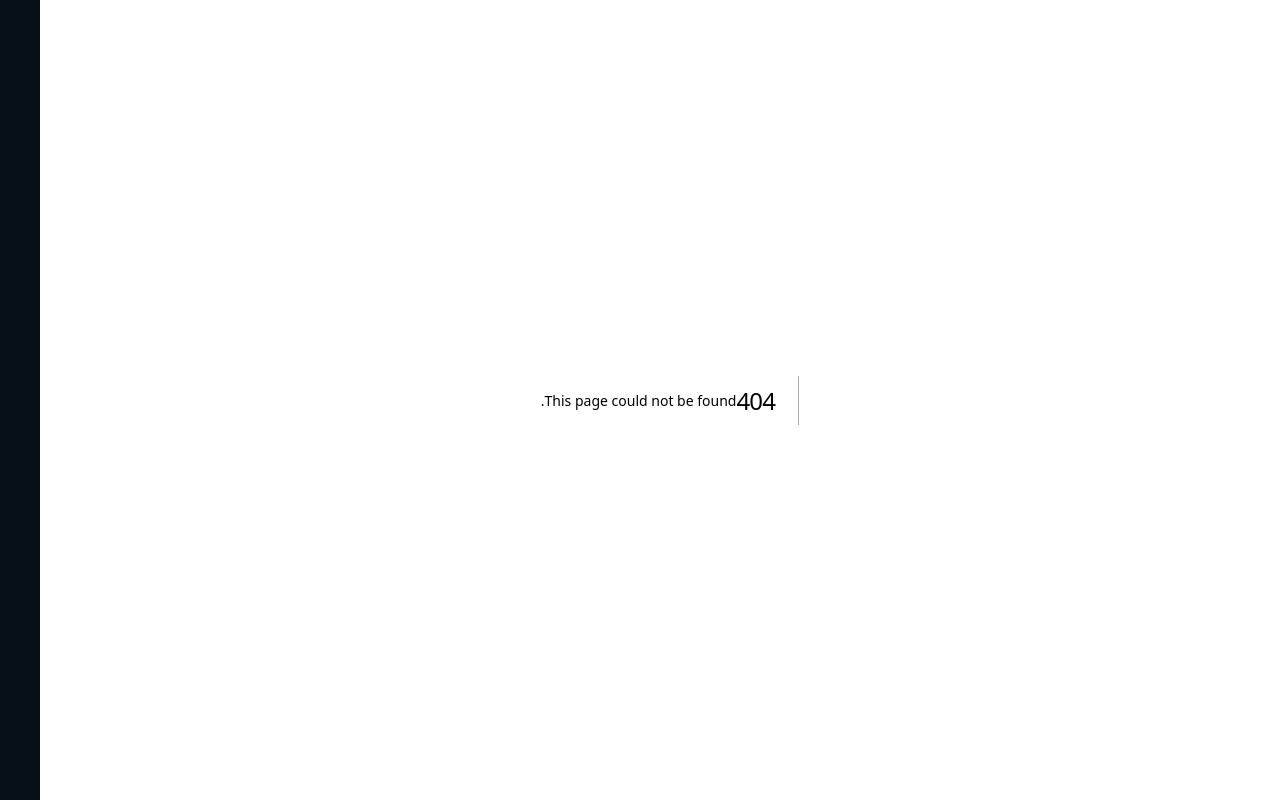
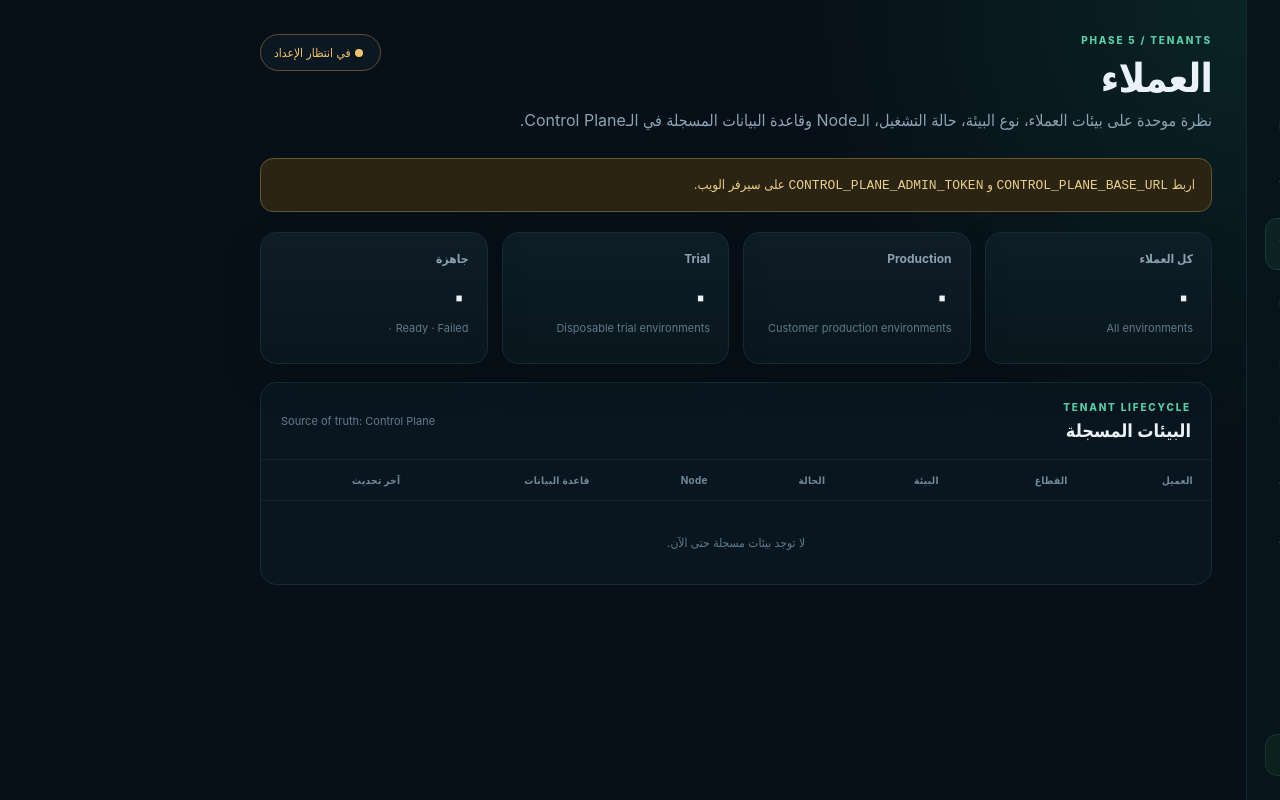
Before and after one commit to abdelrahmanashraf-code/DSX-Control-Plane, a Next.js app in the folder apps/web/: page /tenants in a window 1280 px wide. Before the commit this address had no page. Built offline with nearby package versions, Linux system fonts and the light colour scheme.

Commit message:
feat(web): add tenants lifecycle screen

```diff
--- /dev/null
+++ b/apps/web/app/tenants/page.tsx
@@ -0,0 +1,137 @@
+import { AdminShell } from "../admin-shell";
+import { field, getTenantsData } from "@/lib/control-plane";
+
+export const dynamic = "force-dynamic";
+
+function StatusPill({ value }: { value: string }) {
+  const safe = value.toLowerCase().replace(/[^a-z0-9_-]/g, "");
+  return <span className={`status-pill status-${safe}`}>{value || "—"}</span>;
+}
+
+function dateTime(value: string): string {
+  if (!value || value === "—") return "—";
+  const parsed = new Date(value);
+  if (Number.isNaN(parsed.getTime())) return value;
+  return new Intl.DateTimeFormat("ar-EG", {
+    dateStyle: "medium",
+    timeStyle: "short",
+    timeZone: "Africa/Cairo",
+  }).format(parsed);
+}
+
+function environmentLabel(value: string): string {
+  if (value === "production") return "Production";
+  if (value === "trial") return "Trial";
+  if (value === "test") return "Test";
+  return value || "—";
+}
+
+export default async function TenantsPage() {
+  const data = await getTenantsData();
+  const counts = {
+    total: data.tenants.length,
+    production: data.tenants.filter((tenant) => field(tenant, "environment_kind", "") === "production").length,
+    trial: data.tenants.filter((tenant) => field(tenant, "environment_kind", "") === "trial").length,
+    ready: data.tenants.filter((tenant) => field(tenant, "status", "") === "ready").length,
+    failed: data.tenants.filter((tenant) => field(tenant, "status", "") === "failed").length,
+  };
+
+  return (
+    <AdminShell active="tenants">
+      <header className="topbar">
+        <div>
+          <p className="eyebrow">PHASE 5 / TENANTS</p>
+          <h1>العملاء</h1>
+          <p className="subtitle">
+            نظرة موحدة على بيئات العملاء، نوع البيئة، حالة التشغيل، الـNode وقاعدة البيانات المسجلة في الـControl Plane.
+          </p>
+        </div>
+        <div className={data.error ? "connection bad" : data.configured ? "connection good" : "connection idle"}>
+          <span className="dot" />
+          {data.error ? "Control Plane غير متاح" : data.configured ? "متصل بالـControl Plane" : "في انتظار الإعداد"}
+        </div>
+      </header>
+
+      {!data.configured && (
+        <div className="notice">
+          اربط <code>CONTROL_PLANE_BASE_URL</code> و <code>CONTROL_PLANE_ADMIN_TOKEN</code> على سيرفر الويب.
+        </div>
+      )}
+
+      {data.error && (
+        <div className="notice danger">
+          تعذر قراءة بيانات العملاء: <code>{data.error}</code>
+        </div>
+      )}
+
+      <section className="metrics" aria-label="ملخص العملاء">
+        <article className="metric-card">
+          <div className="metric-title">كل العملاء</div>
+          <div className="metric-value">{counts.total.toLocaleString("ar-EG")}</div>
+          <div className="metric-note">All environments</div>
+        </article>
+        <article className="metric-card">
+          <div className="metric-title">Production</div>
+          <div className="metric-value">{counts.production.toLocaleString("ar-EG")}</div>
+          <div className="metric-note">Customer production environments</div>
+        </article>
+        <article className="metric-card">
+          <div className="metric-title">Trial</div>
+          <div className="metric-value">{counts.trial.toLocaleString("ar-EG")}</div>
+          <div className="metric-note">Disposable trial environments</div>
+        </article>
+        <article className="metric-card">
+          <div className="metric-title">جاهزة</div>
+          <div className="metric-value">{counts.ready.toLocaleString("ar-EG")}</div>
+          <div className="metric-note">Ready · Failed {counts.failed.toLocaleString("ar-EG")}</div>
+        </article>
+      </section>
+
+      <section className="panel">
+        <div className="panel-head">
+          <div>
+            <p className="eyebrow">TENANT LIFECYCLE</p>
+            <h2>البيئات المسجلة</h2>
+          </div>
+          <span className="muted">Source of truth: Control Plane</span>
+        </div>
+
+        <div className="table-wrap">
+          <table className="tenants-table">
+            <thead>
+              <tr>
+                <th>العميل</th>
+                <th>القطاع</th>
+                <th>البيئة</th>
+                <th>الحالة</th>
+                <th>Node</th>
+                <th>قاعدة البيانات</th>
+                <th>آخر تحديث</th>
+              </tr>
+            </thead>
+            <tbody>
+              {data.tenants.length === 0 ? (
+                <tr><td colSpan={7} className="empty">لا توجد بيئات مسجلة حتى الآن.</td></tr>
+              ) : (
+                data.tenants.map((tenant) => (
+                  <tr key={field(tenant, "id")}>
+                    <td>
+                      <strong>{field(tenant, "name")}</strong>
+                      <small>{field(tenant, "slug")}</small>
+                    </td>
+                    <td>{field(tenant, "sector")}</td>
+                    <td><StatusPill value={environmentLabel(field(tenant, "environment_kind", ""))} /></td>
+                    <td><StatusPill value={field(tenant, "status")} /></td>
+                    <td><code>{field(tenant, "assigned_node_id")}</code></td>
+                    <td><code>{field(tenant, "database_name")}</code></td>
+                    <td>{dateTime(field(tenant, "updated_at"))}</td>
+                  </tr>
+                ))
+              )}
+            </tbody>
+          </table>
+        </div>
+      </section>
+    </AdminShell>
+  );
+}
```
